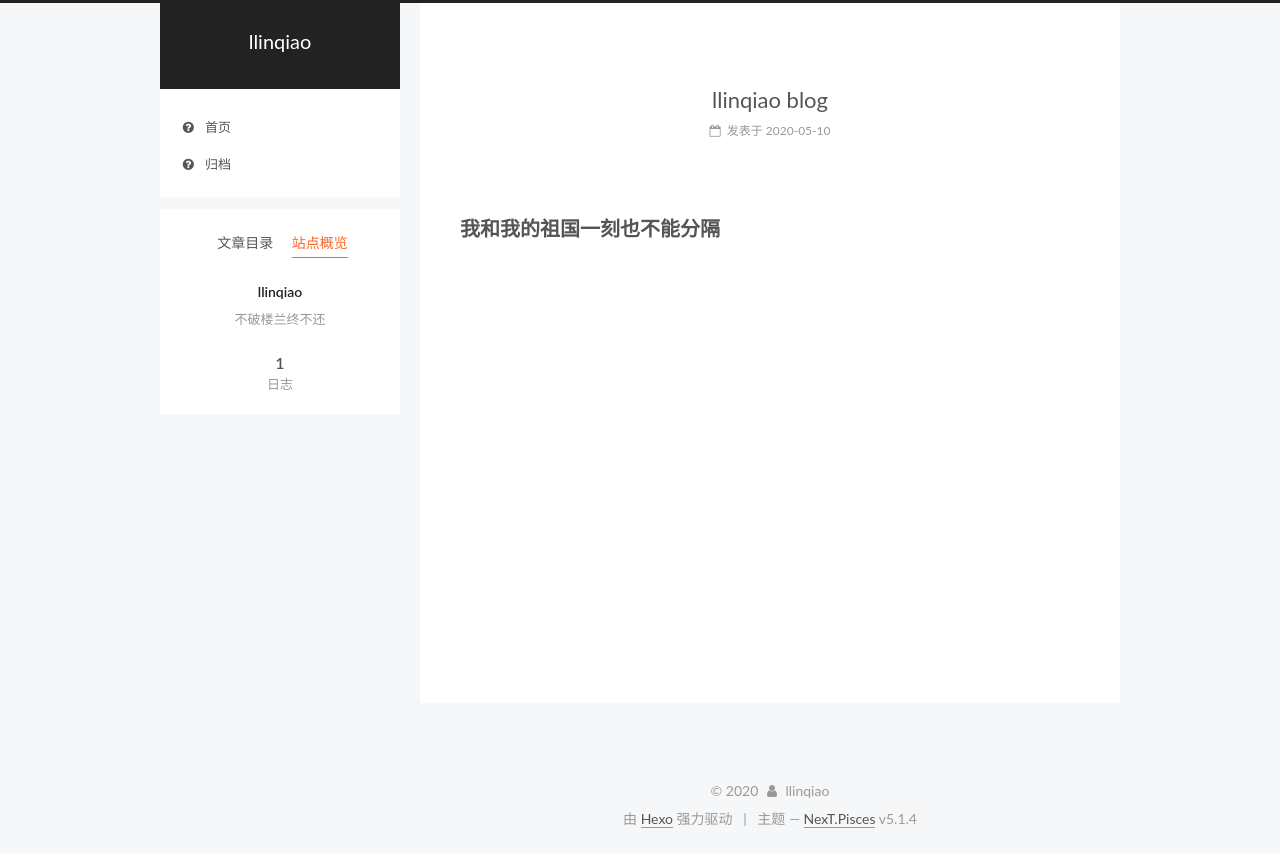
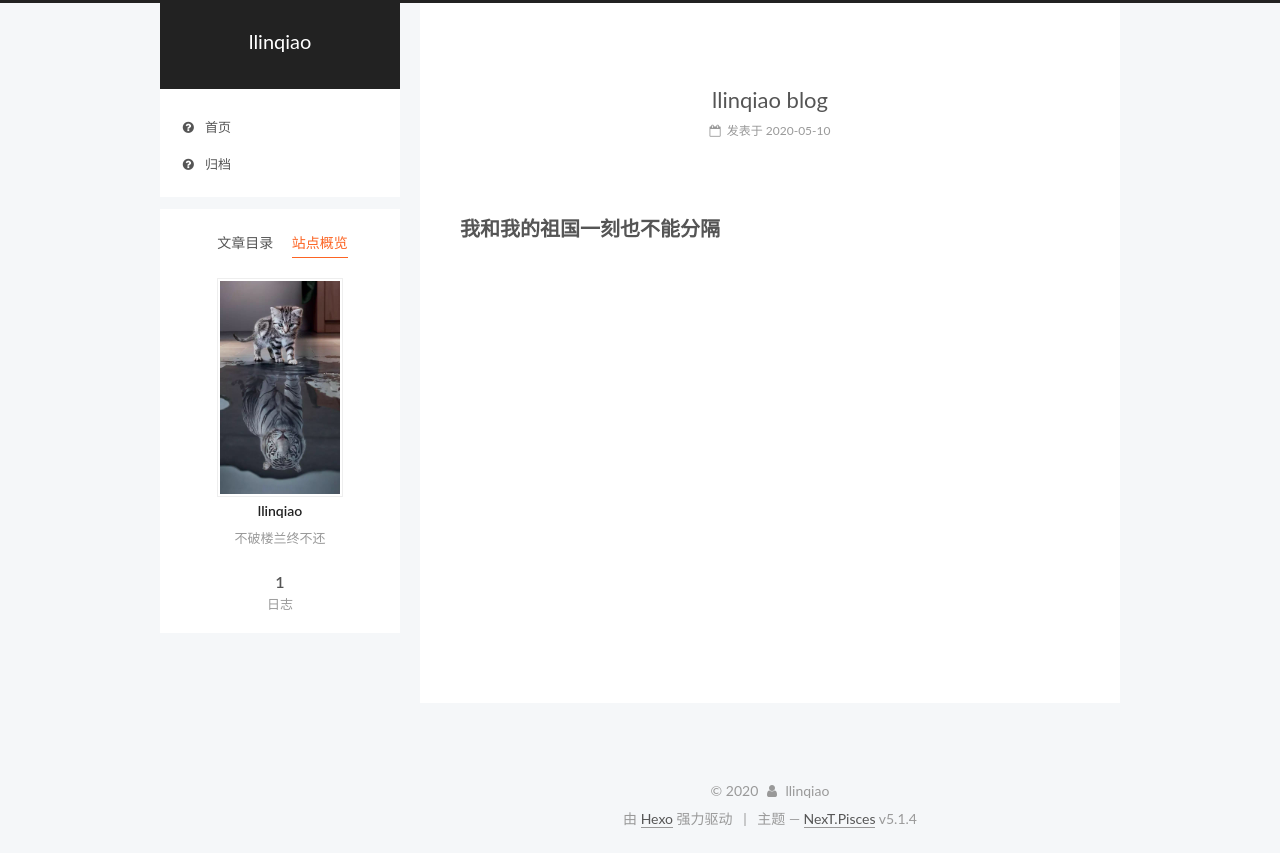
Before and after one commit to llinqiao/llinqiao.github.io, a plain HTML site: page 2020/05/10/My-New-Post/index.html in a window 1280 px wide. Both pictures are taken after a click on the item "站点概览". Drawn offline with Linux system fonts and the light colour scheme.

Commit message:
Site updated: 2020-05-10 11:48:06

```diff
--- a/2020/05/10/My-New-Post/index.html
+++ b/2020/05/10/My-New-Post/index.html
@@ -236,7 +236,7 @@
     <span hidden itemprop="author" itemscope itemtype="http://schema.org/Person">
       <meta itemprop="name" content="llinqiao">
       <meta itemprop="description" content="">
-      <meta itemprop="image" content="/images/avatar.gif">
+      <meta itemprop="image" content="/images/tiger.jpeg">
     </span>
 
     <span hidden itemprop="publisher" itemscope itemtype="http://schema.org/Organization">
@@ -379,6 +379,10 @@
       <section class="site-overview-wrap sidebar-panel">
         <div class="site-overview">
           <div class="site-author motion-element" itemprop="author" itemscope itemtype="http://schema.org/Person">
+
+              <img class="site-author-image" itemprop="image"
+                src="/images/tiger.jpeg"
+                alt="llinqiao" />
 
               <p class="site-author-name" itemprop="name">llinqiao</p>
               <p class="site-description motion-element" itemprop="description">不破楼兰终不还</p>
```
Also changed, not shown: archives/2020/05/index.html (+4 -0 lines), archives/2020/index.html (+4 -0 lines), archives/index.html (+4 -0 lines), home/index.html (+4 -0 lines), index.html (+5 -1 lines), images/tiger.jpeg (added).
